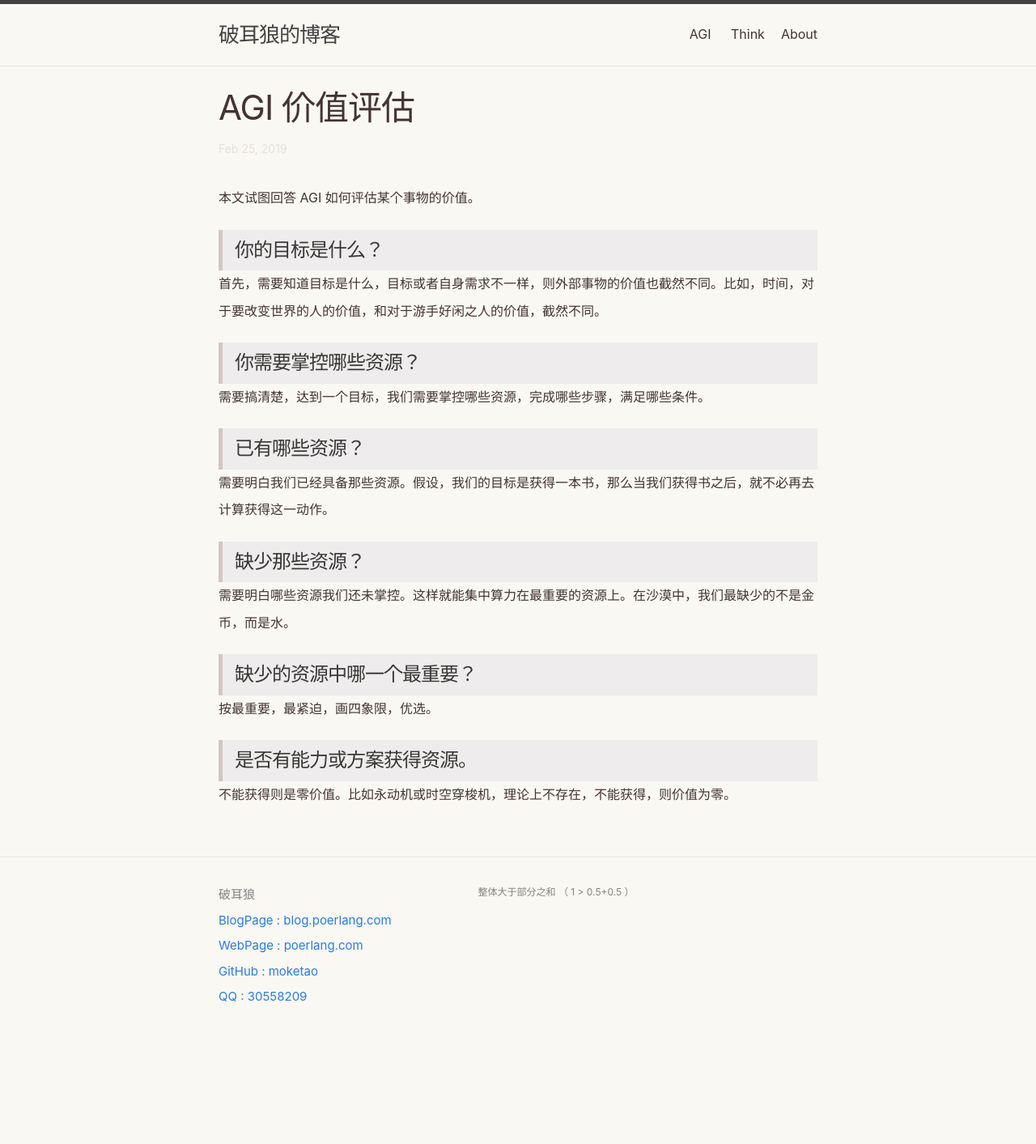
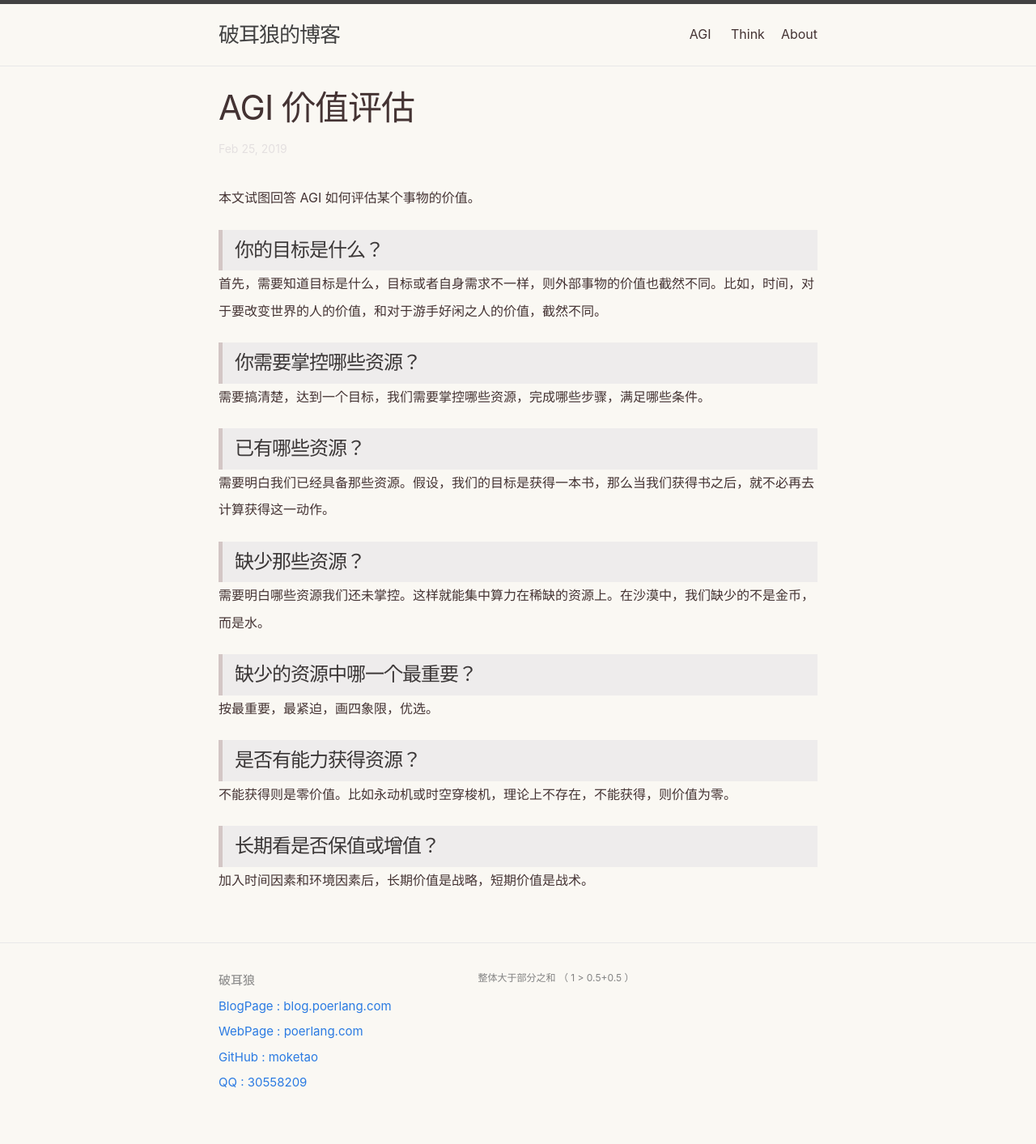
Before and after one commit to moketao/blog, a Jekyll site: the page built from _posts/2019-02-25-agi-value.md, in a window 1280 px wide. Shown: the whole page at 81% size. Built offline with Jekyll 4.4.1, drawn with Linux system fonts in a browser that asks for light colours; before the commit the page ends 1307 px from its top, so only the background shows below that.

Commit message:
Update 2019-02-25-agi-value.md2

```diff
--- a/_posts/2019-02-25-agi-value.md
+++ b/_posts/2019-02-25-agi-value.md
@@ -23,12 +23,16 @@ tags: [agi]
 
 > 缺少那些资源？
 
-需要明白哪些资源我们还未掌控。这样就能集中算力在最重要的资源上。在沙漠中，我们最缺少的不是金币，而是水。
+需要明白哪些资源我们还未掌控。这样就能集中算力在稀缺的资源上。在沙漠中，我们缺少的不是金币，而是水。
 
 > 缺少的资源中哪一个最重要？
 
 按最重要，最紧迫，画四象限，优选。
 
-> 是否有能力或方案获得资源。
+> 是否有能力获得资源？
 
 不能获得则是零价值。比如永动机或时空穿梭机，理论上不存在，不能获得，则价值为零。
+
+> 长期看是否保值或增值？
+
+加入时间因素和环境因素后，长期价值是战略，短期价值是战术。
```
